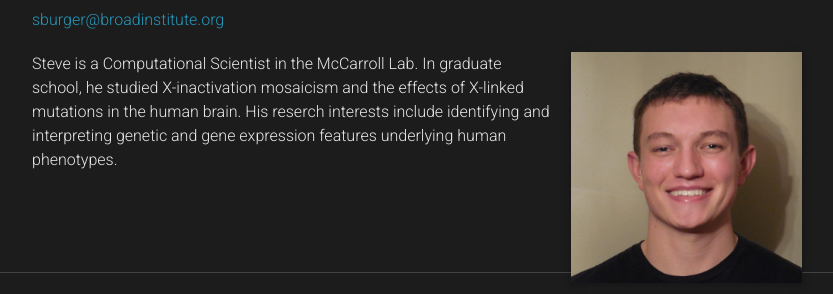
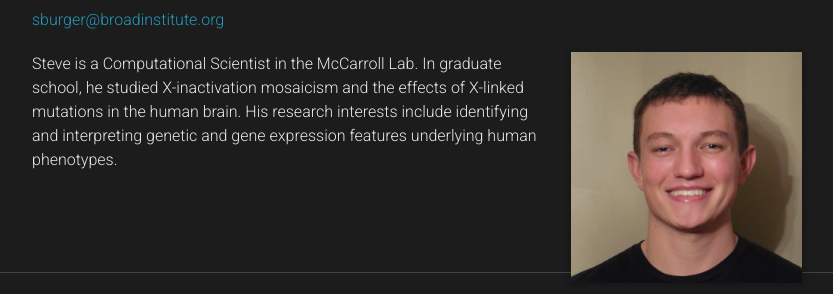
Before and after one commit to broadinstitute/chbv, a Jekyll site: the page built from _team/steve_burger.md, in a window 1280 px wide. Shown: the part 153-447 px from the top of the page, without its empty margins (223-1056 px from the left). Built offline with Jekyll 4.4.1, drawn with Linux system fonts in a browser that asks for light colours; full-size pictures stand in for the smaller copies a plugin makes; comment, search, counter and statistics services are not loaded; a style sheet for code colours, icons or effects is not loaded.

Commit message:
Fix typo in steve_burger.md

```diff
--- a/_team/steve_burger.md
+++ b/_team/steve_burger.md
@@ -2,10 +2,10 @@
 layout: person
 title: Steve Burger, PhD
 email: sburger@broadinstitute.org
-description: Steve is a Computational Scientist in the McCarroll Lab. In graduate school, he studied X-inactivation mosaicism and the effects of X-linked mutations in the human brain. His reserch interests ...
+description: Steve is a Computational Scientist in the McCarroll Lab. In graduate school, he studied X-inactivation mosaicism and the effects of X-linked mutations in the human brain. His research interests ...
 img: assets/img/steve_burger.jpg
 importance: 1
 category: Computational Analysis
 bio_long: |
- Steve is a Computational Scientist in the McCarroll Lab. In graduate school, he studied X-inactivation mosaicism and the effects of X-linked mutations in the human brain. His reserch interests include identifying and interpreting genetic and gene expression features underlying human phenotypes.
+ Steve is a Computational Scientist in the McCarroll Lab. In graduate school, he studied X-inactivation mosaicism and the effects of X-linked mutations in the human brain. His research interests include identifying and interpreting genetic and gene expression features underlying human phenotypes.
 ---
```
